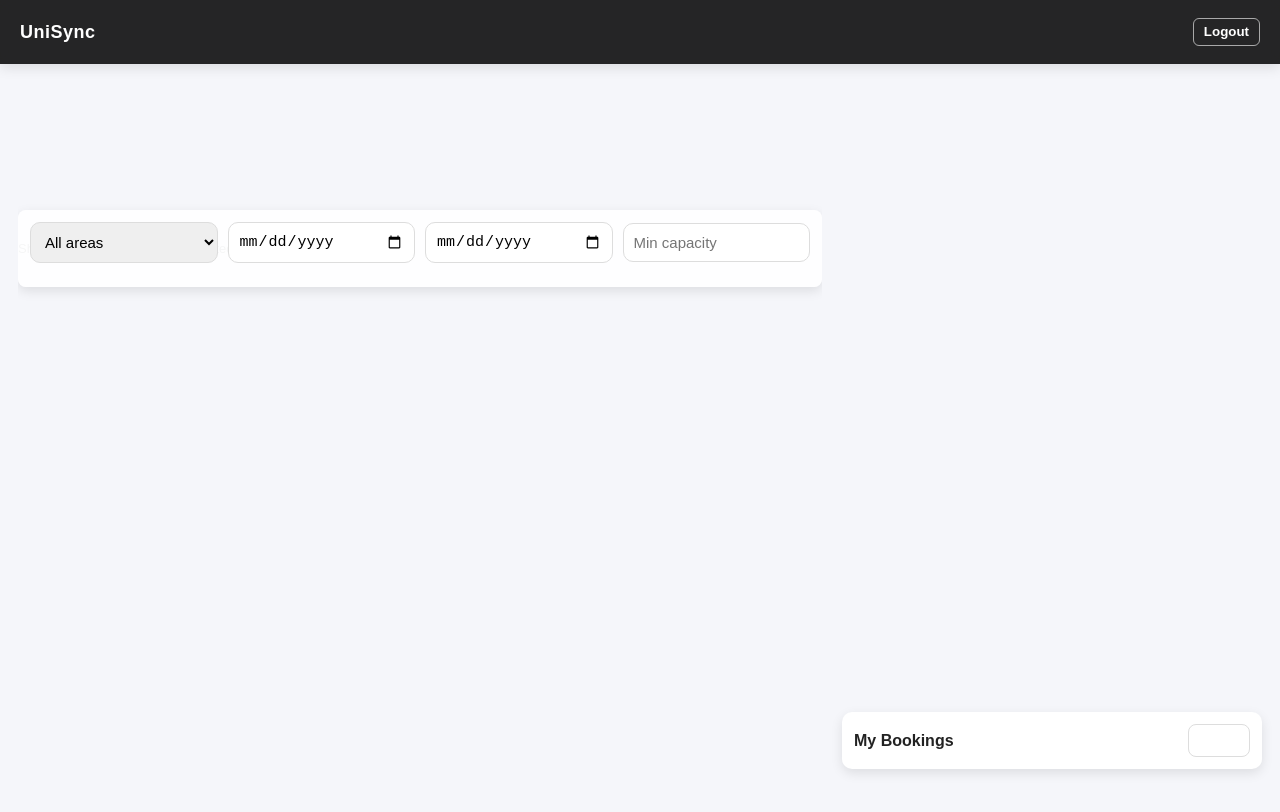
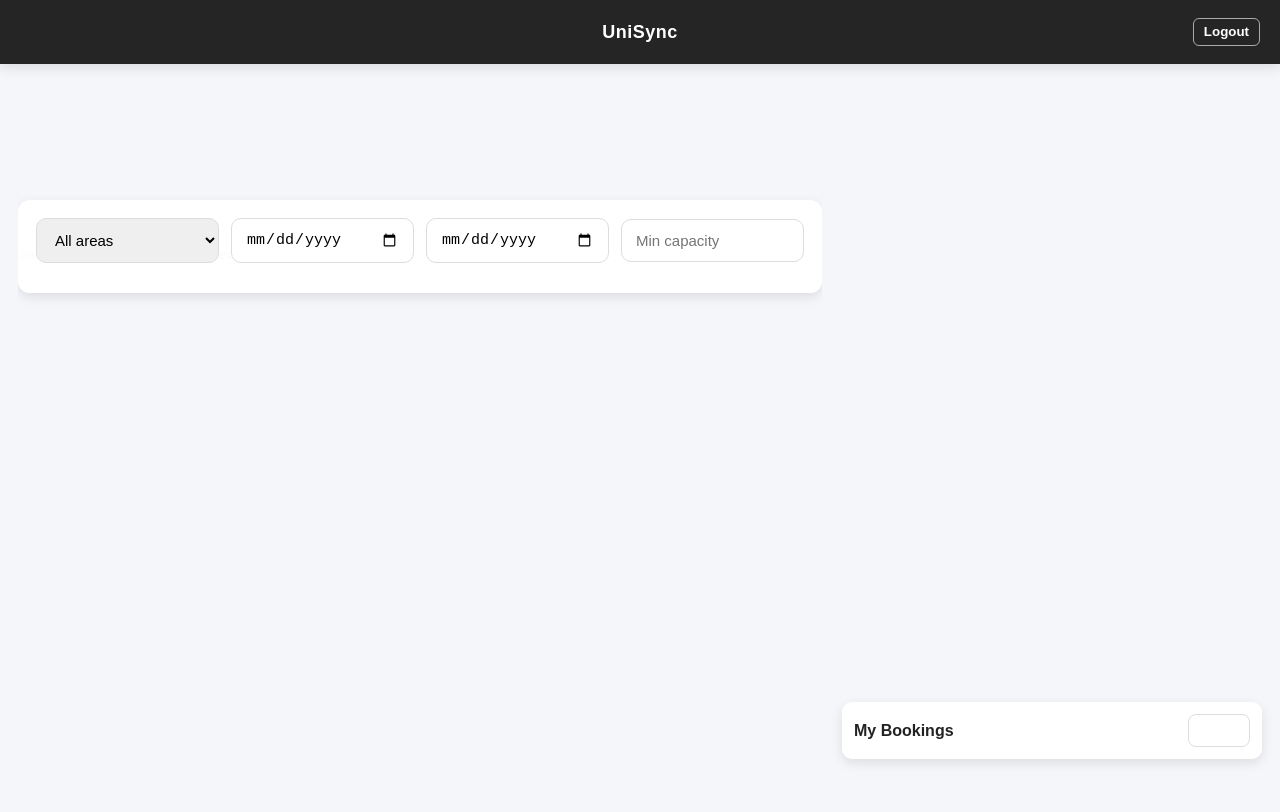
Before and after one commit to Nathanbijo/College-events-management-system, a website: page frontend/venues.html in a window 1280 px wide. Drawn offline with Linux system fonts and the light colour scheme; no server answers; sample sign-in values are in the browser's storage.

Commit message:
Booking page fixed

```diff
--- a/css/components/navbar.html
+++ b/css/components/navbar.html
@@ -1,5 +1,9 @@
 <nav class="top-nav">
   <div class="nav-left">
+    <!-- left slot (kept for future menu) -->
+  </div>
+
+  <div class="nav-center">
     <span class="app-title">UniSync</span>
   </div>
 
--- a/css/styles.css
+++ b/css/styles.css
@@ -123,6 +123,10 @@ button:hover { background: #0056b3; }
   overflow: visible;
 }
 
+/* center the logo/title without affecting left/right slots */
+.top-nav .nav-center{position:absolute;left:50%;transform:translateX(-50%);display:flex;align-items:center;pointer-events:none}
+.top-nav .nav-center .app-title{pointer-events:auto}
+
 .app-title {
   font-size: 18px;
   font-weight: 600;
--- a/frontend/venues.html
+++ b/frontend/venues.html
@@ -9,14 +9,14 @@
         /* Page layout: single-screen, non-scrolling (content fits into viewport) */
         :root{--panel-width:420px}
 
-        .page-wrap{display:flex;gap:20px;height:calc(100vh - var(--nav-height));padding:18px;box-sizing:border-box}
+        .page-wrap{display:flex;gap:20px;height:calc(100vh - var(--nav-height));padding:8px 18px 18px 18px;box-sizing:border-box}
 
         /* Left: filter + grid */
         .left-col{flex:1;display:flex;flex-direction:column;gap:12px;overflow:hidden}
 
         /* Sticky filter bar */
-        .filter-bar{position:sticky;top:var(--nav-height);background:rgba(255,255,255,0.95);padding:12px;border-radius:8px;box-shadow:var(--shadow);display:flex;gap:10px;align-items:center;z-index:50}
-        .filter-bar .control{min-width:0;flex:1}
+        .filter-bar{position:sticky;top:var(--nav-height);background:rgba(255,255,255,0.98);padding:18px;border-radius:12px;box-shadow:var(--shadow);display:flex;gap:12px;align-items:center;z-index:50}
+        .filter-bar .control{min-width:0;flex:1;padding:12px 14px;font-size:15px}
 
         /* Grid that fills remaining space without causing page scroll */
         .grid-wrap{flex:1;overflow:auto;padding:6px}
```
